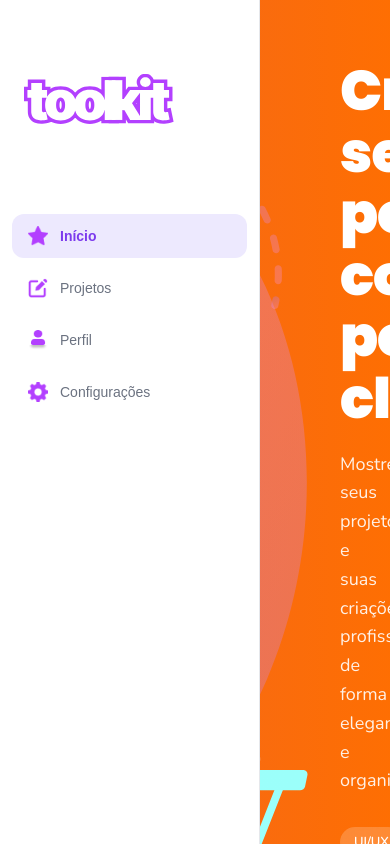
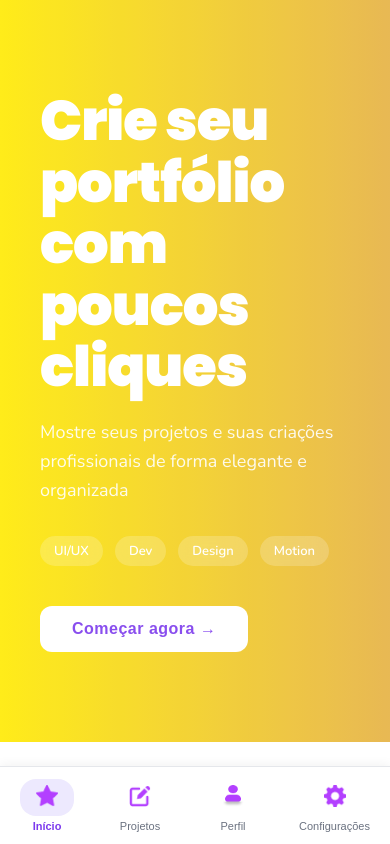
Before and after one commit to copperlamb78/toolkit, a React (Vite) app in the folder frontend/: page / in a window 390 px wide. Shown: the top 844 px of the page. Built offline with nearby package versions, Linux system fonts and the light colour scheme.

Commit message:
style(ui): adicionando tab bar e melhorando responsividade

```diff
--- a/frontend/src/App.jsx
+++ b/frontend/src/App.jsx
@@ -70,9 +70,19 @@ export default function App() {
         body { margin: 0; }
         ::-webkit-scrollbar { display: none; }
         input:focus { border-color: #7C3AED !important; outline: none; box-shadow: 0 0 0 3px rgba(124,58,237,0.12); }
+
+        /* Responsividade para Mobile */
+        @media (max-width: 768px) {
+          .desktop-sidebar { display: none !important; }
+          .mobile-tab-bar { display: flex !important; }
+          .phone-container { padding-bottom: calc(76px + env(safe-area-inset-bottom)); }
+        }
+        @media (min-width: 769px) {
+          .mobile-tab-bar { display: none !important; }
+        }
       `}</style>
       <div style={styles.app}>
-        <div style={styles.sidebar}>
+        <div style={styles.sidebar} className="desktop-sidebar">
           <div style={styles.sidebarLogo}>
             <img src={toolkitLogo} alt="Toolkit Logo" style={{ width: 150, height: 150 }} />
           </div>
@@ -92,8 +102,49 @@ export default function App() {
             ))}
           </div>
         </div>
-        <div style={styles.phone}>
+        <div style={styles.phone} className="phone-container">
           {renderScreen()}
+
+          {/* Tab Bar Mobile */}
+          <div className="mobile-tab-bar" style={{
+            position: 'fixed',
+            bottom: 0,
+            left: 0,
+            background: '#FFFFFF',
+            borderTop: '1px solid #E5E7EB',
+            padding: '8px 16px calc(8px + env(safe-area-inset-bottom)) 16px',
+            justifyContent: 'space-between',
+            alignItems: 'center',
+            width: '100%',
+            boxShadow: '0 -2px 10px rgba(0,0,0,0.05)',
+            zIndex: 50,
+          }}>
+            {navItems.map(item => {
+              const isActive = screen === item.key;
+              return (
+                <button
+                  key={item.key}
+                  onClick={() => handleNav(item.key)}
+                  style={{
+                    display: 'flex', flexDirection: 'column', alignItems: 'center',
+                    gap: 4, background: 'transparent', border: 'none',
+                    cursor: 'pointer', padding: '4px',
+                  }}
+                >
+                  <div style={{
+                    padding: '6px 16px', borderRadius: 16,
+                    background: isActive ? '#EDE9FE' : 'transparent',
+                    transition: 'all 0.2s'
+                  }}>
+                    <img src={item.icon} alt={item.label} style={{ width: 22, height: 22 }} />
+                  </div>
+                  <span style={{ fontSize: 11, fontWeight: isActive ? 700 : 500, color: isActive ? '#7C3AED' : '#6B7280' }}>
+                    {item.label}
+                  </span>
+                </button>
+              );
+            })}
+          </div>
         </div>
       </div>
     </>
--- a/frontend/src/screens/HomePage.jsx
+++ b/frontend/src/screens/HomePage.jsx
@@ -6,12 +6,12 @@ export const HomePage = ({ onNavigate }) => (
   <div style={styles.screen}>
     <div style={{
       background: `url(${HomeBG}) no-repeat center center`,
+      opacity: 0.9,
       backgroundSize: "cover",
-      backgroundPosition: "right",
-      padding: "60px 80px",
+      backgroundPosition: "left",
       position: "relative",
       overflow: "hidden",
-      padding: "60px 80px",
+      padding: "90px 40px",
       position: "relative",
       overflow: "hidden",
     }}>
```
